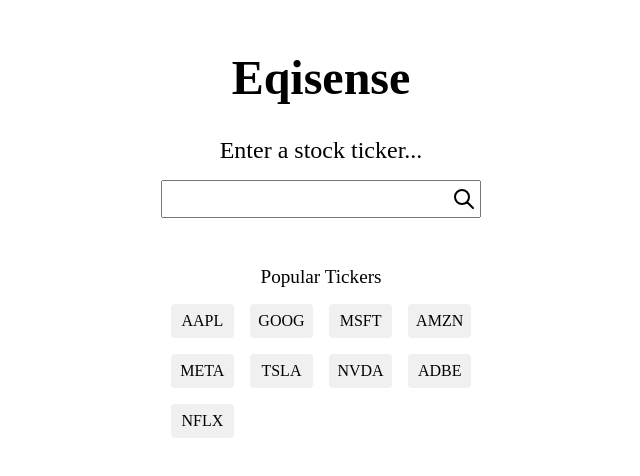
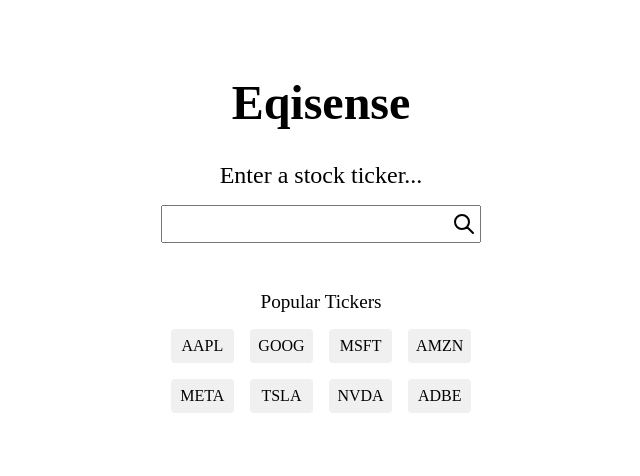
Before and after one commit to majorschwartz/eqisense, a React (Create React App) app in the folder client/: page / in a window 1280 px wide. Shown: the part 164-640 px from the top of the page, without its empty margins (319-959 px from the left). Built offline with nearby package versions, Linux system fonts and the light colour scheme; no server answers.

Commit message:
style: Remove ticker

```diff
--- a/client/src/App.css
+++ b/client/src/App.css
@@ -69,6 +69,7 @@ input[type="text"] {
 
 input[type="text"] {
 	font-family: monospace;
+	width: 300px;
 	padding: 0.5rem;
 	font-size: 1rem;
 	margin-bottom: 0; /* Remove bottom margin */
--- a/client/src/pages/Home.js
+++ b/client/src/pages/Home.js
@@ -27,7 +27,7 @@ const Home = () => {
 		navigate(`/${tick.toUpperCase()}`);
 	};
 
-	const popularTickers = ["AAPL", "GOOG", "MSFT", "AMZN", "META", "TSLA", "NVDA", "ADBE", "NFLX"];
+	const popularTickers = ["AAPL", "GOOG", "MSFT", "AMZN", "META", "TSLA", "NVDA", "ADBE"];
 
 	return (
 		<div className="home-page">
```
